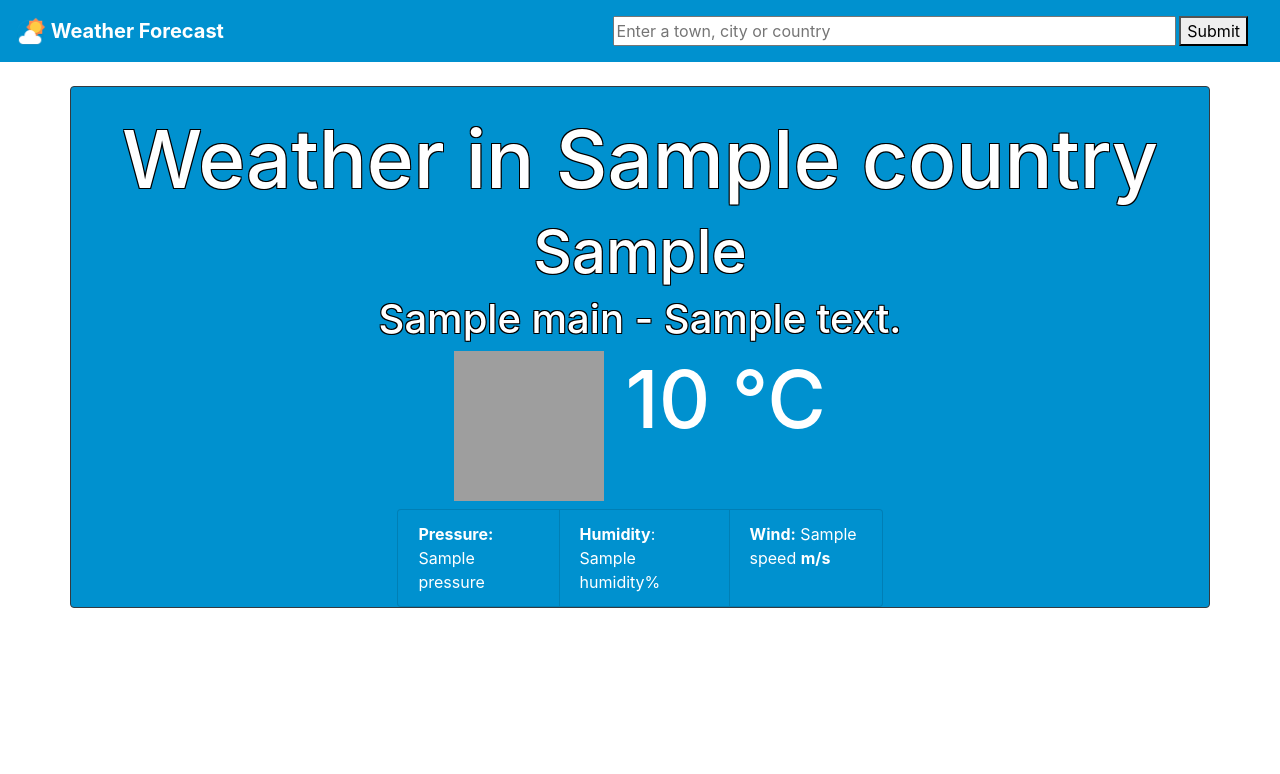
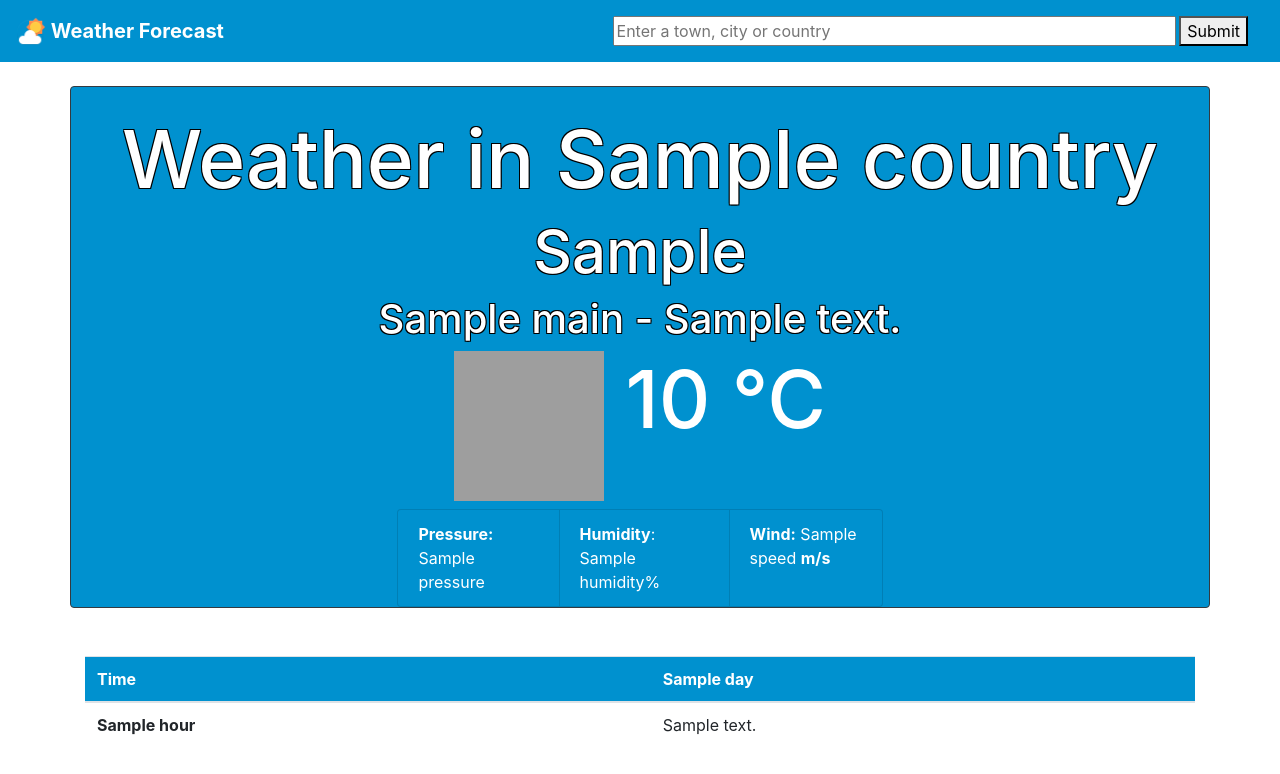
Before and after one commit to AbdulMudhir/WeatherProject, a Django app: template weather/templates/weather/homepage.html in a window 1280 px wide. Shown: the top 774 px of the page. Run offline with Django 3.2, Linux system fonts and the light colour scheme; the template is opened without the code that fills it: most values are stand-ins (such as "Sample title", 1, 10 or a date in 2020); some libraries are stand-ins or nearby versions; grey boxes are pictures that could not be loaded.

Commit message:
info for the days

```diff
--- a/weather/templates/weather/homepage.html
+++ b/weather/templates/weather/homepage.html
@@ -63,10 +63,15 @@
         </div>
 
 
+
+
+
+
+
     </div>  <!-- end of weather container -->
 
 <br>
-<div class="weekdays container auto-mx " >
+<div class="weekdays container " >
 
     <ul class="list-group list-group-horizontal ">
 
@@ -74,24 +79,28 @@
 
         {% if forloop.counter > 2 %}
 
-        <li class=" border border-dark " style="margin-left:10px;  ">
+        <li class=" border border-dark " style="margin-left:18px;  ">
 
-        <div class="card" style="width: 10rem;">
+        <div class="card " style="width: 12rem; border:0;">
 
-            <div class="card-body bg-light">
+            <div class="card-body">
 
             <h5 class="card-title center-font">{{ daily_report.dt }}</h5>
 
                 <img src="{% static 'images/'%}{{ daily_report.weather.0.icon }}.png" class="card-img-top" alt="...">
 
                 <div class="container">
-                    <a href="#" class="btn bg-blue text-white" style="font-size:12px;">More Info</a>
+
+                  <p class="center-font">{{ daily_report.weather.0.main }} - {{daily_report.weather.0.description }}
+                  </p>
+
                     </div>
             </div>
 
         </div>
 
            </li>
+
         {% endif %}
         {% endfor %}
 
@@ -102,4 +111,45 @@
 
 </div>
 
+<br>
+
+<div class="container">
+
+  <table class="table">
+  <thead class="bg-blue">
+    <tr>
+        <th scope="col" class="text-white ">Time</th>
+        {% for day in full_data %}
+          <th scope="col" class="text-white">{{ day }}</th>
+        {% endfor %}
+    </tr>
+  </thead>
+  <tbody>
+
+     {% for hour, days_info in hourly_data.items %}
+
+    <tr>
+
+      <th scope="row">{{ hour }}</th>
+         {% for day_info in days_info %}
+
+        <td> {{ day_info.weather.0.description }}</td>
+
+
+
+         {% endfor %}
+
+    </tr>
+
+
+                {% endfor %}
+
+
+  </tbody>
+</table>
+
+
+
+</div>
+
 {% endblock %}
```
Also changed, not shown: weather/views.py (+50 -22 lines).
